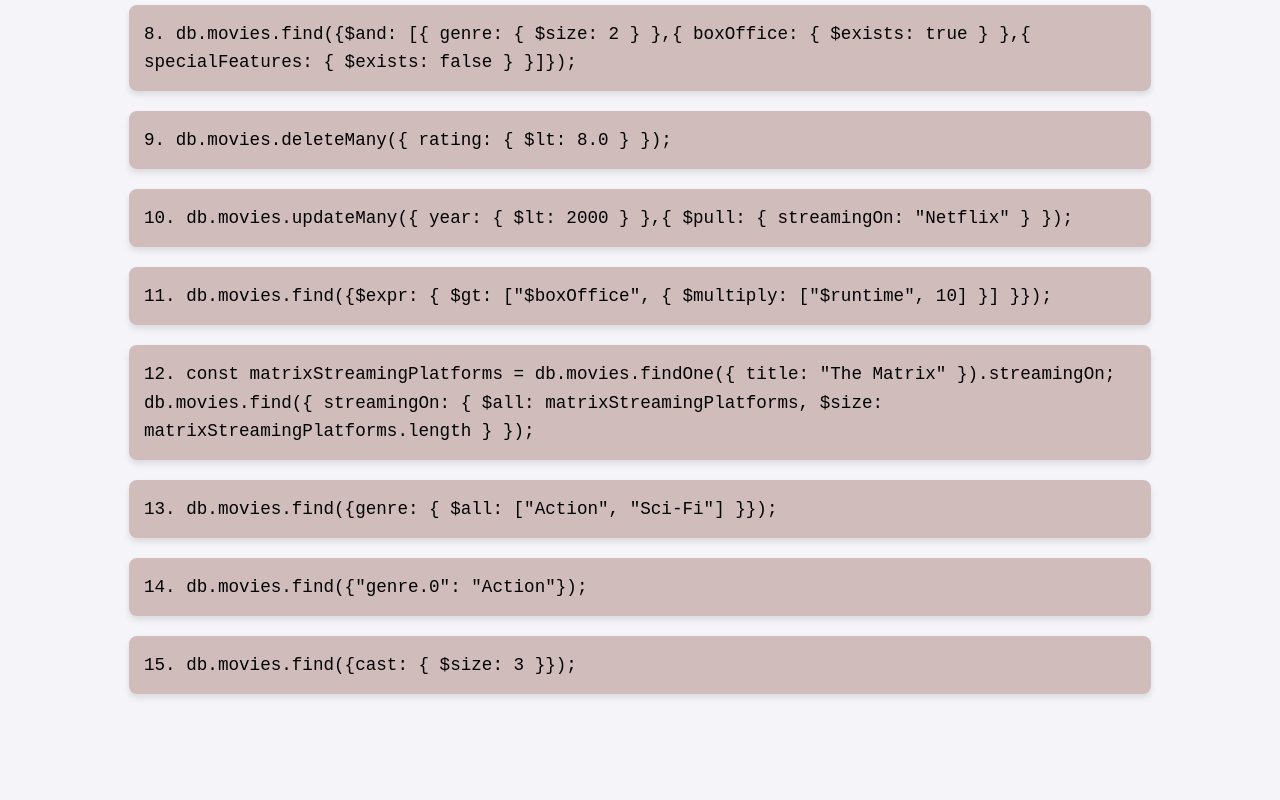
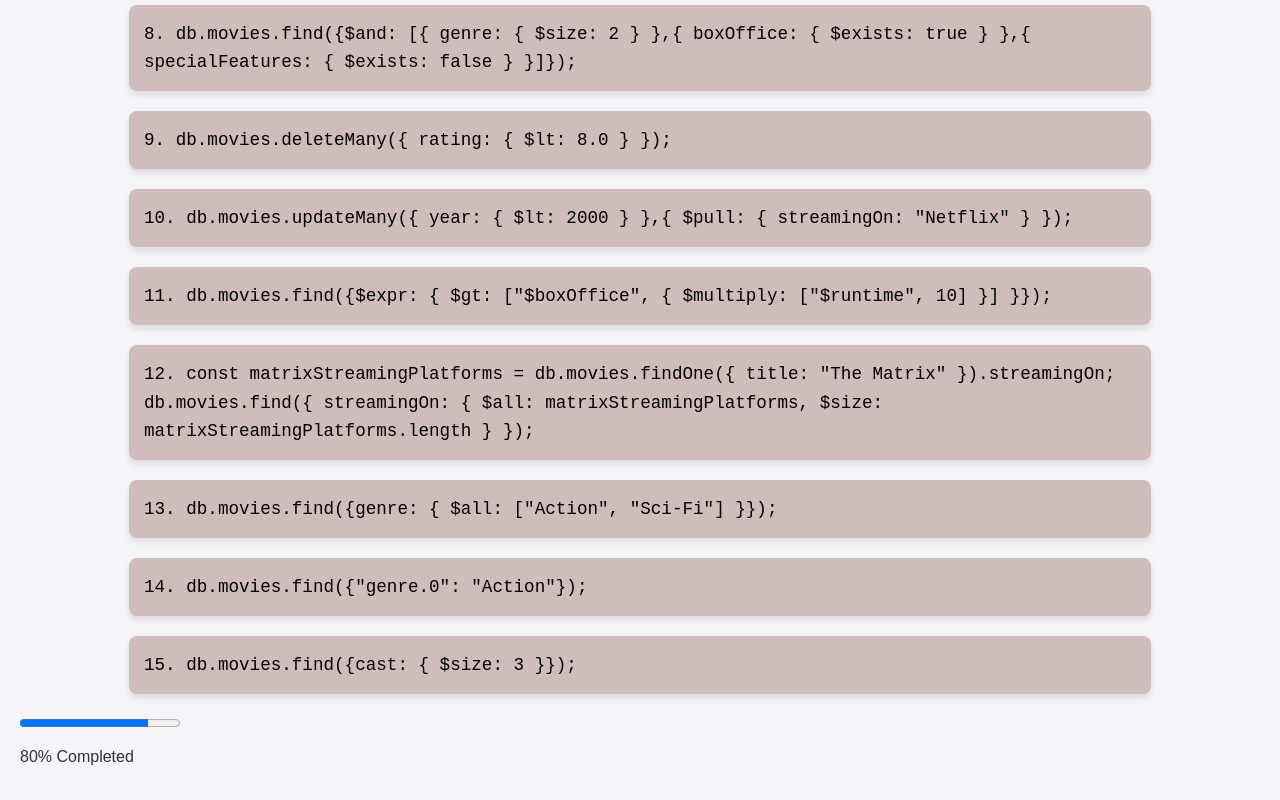
Before and after one commit to hanivaghani/Assignment-1, a plain HTML site: page index.html in a window 1280 px wide. Shown: the part 811-1611 px from the top of the page. Before the commit the page ends 1545 px from the top, so only its background shows below. Drawn offline with Linux system fonts and the light colour scheme.

Commit message:
add progress

```diff
--- a/index.html
+++ b/index.html
@@ -99,5 +99,7 @@ db.movies.find({cast: { $size: 3 }});
     </code>
     </code>
 
+    <progress id="file-progress" value="80" max="100"></progress>
+    <p>80% Completed</p>
   </body>
 </html>
```
